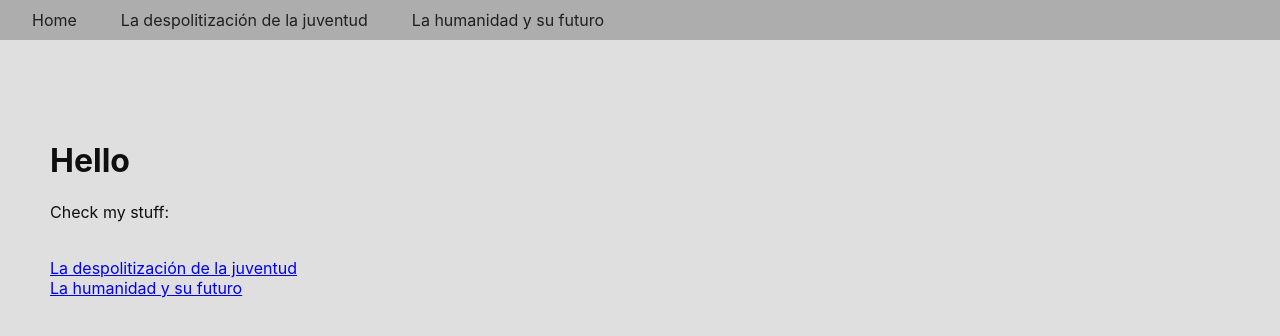
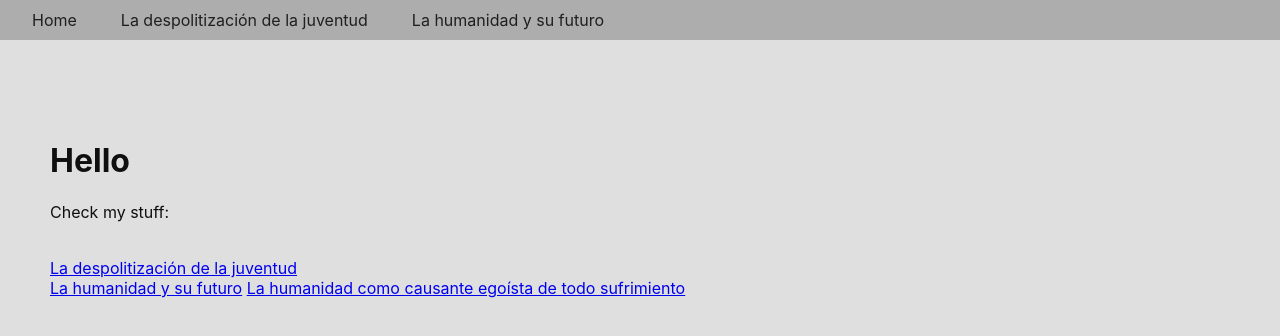
Before and after one commit to msw00lrf/msw00lrf.github.io, a plain HTML site: page index.html in a window 1280 px wide. Drawn offline with Linux system fonts and the light colour scheme.

Commit message:
Update index.html

```diff
--- a/index.html
+++ b/index.html
@@ -26,4 +26,5 @@
 
     <a href="https://msw00lrf.github.io/juventud_corrupta.pdf" target="_self">La despolitización de la juventud</a> <br>
     <a href="https://msw00lrf.github.io/la_humanidad_y_su_futuro.pdf">La humanidad y su futuro</a>
+    <a href="https://msw00lrf.github.io/la_humanidad_como_causante_egoista_de_todo_sufrimiento">La humanidad como causante egoísta de todo sufrimiento</a>
 </div>
```
